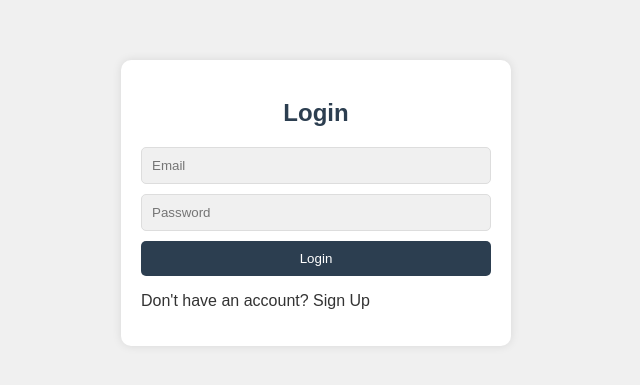
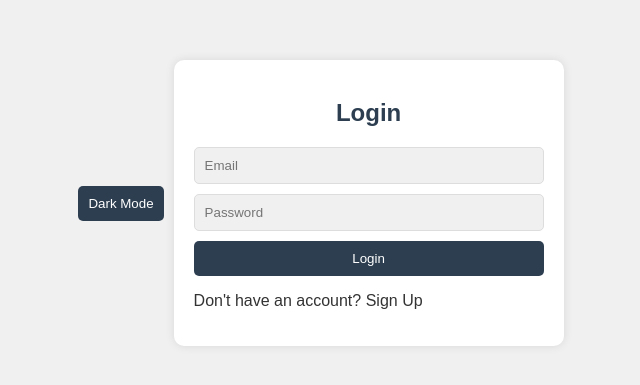
Before and after one commit to yejinj/RealtimeChatApp, a React (Create React App) app in the folder client/: page /login in a window 1280 px wide. Shown: the part 197-582 px from the top of the page, without its empty margins (324-964 px from the left). Built offline with nearby package versions, Linux system fonts and the light colour scheme.

Commit message:
[feat] 다크모드 UI 추가

```diff
--- a/client/src/App.css
+++ b/client/src/App.css
@@ -254,3 +254,67 @@ button:hover {
 .users-list-container div p strong {
   color: #333;
 }
+
+/* 헤더 스타일 */
+.app-header {
+  display: flex;
+  justify-content: flex-end;
+  padding: 10px;
+  background-color: transparent;
+}
+
+
+/* 다크모드 스타일 */
+.dark-mode {
+  background-color: #121212;
+  color: #ffffff;
+}
+
+.dark-mode .auth-container, .dark-mode .chat-container, .dark-mode .users-list-container {
+  background-color: #1e1e1e;
+  color: #e0e0e0;
+}
+
+.dark-mode h2, .dark-mode label, .dark-mode p, .dark-mode a {
+  color: #ffffff; /* 모든 텍스트를 선명하게 표시 */
+}
+
+.dark-mode input, .dark-mode textarea {
+  background-color: #333;
+  color: #ffffff;
+  border: 1px solid #555;
+}
+
+.dark-mode button {
+  background-color: #007bff;
+  color: #ffffff;
+  border: none;
+}
+
+.dark-mode button:hover {
+  background-color: #0056b3;
+}
+
+.dark-mode .login-link, .dark-mode a {
+  color: #007bff; /* 링크를 더 선명하게 */
+}
+
+.dark-mode .login-link:hover, .dark-mode a:hover {
+  color: #66a3ff; /* 호버 시 링크 색상 */
+}
+
+.dark-mode .message, .dark-mode .message p, .dark-mode .message strong {
+  color: #ffffff; /* 채팅 메시지 텍스트도 선명하게 */
+}
+
+.dark-mode .sent {
+  background-color: #2c2c2c;
+}
+
+.dark-mode .received {
+  background-color: #333;
+}
+
+.dark-mode .read-status {
+  color: #999; /* 읽음 상태도 명확하게 */
+}
--- a/client/src/App.js
+++ b/client/src/App.js
@@ -1,4 +1,4 @@
-import React from 'react';
+import React, { useState } from 'react';
 import { BrowserRouter as Router, Route, Routes } from 'react-router-dom';
 import Signup from './components/SignupComponent';
 import Login from './components/Login';
@@ -8,15 +8,26 @@ import UsersList from './components/UserList';
 import './App.css';
 
 function App() {
+  const [isDarkMode, setIsDarkMode] = useState(false);
+
+  const toggleDarkMode = () => {
+    setIsDarkMode(!isDarkMode);
+  };
+
   return (
     <Router>
-      <div className="app-container">
+      <div className={`app-container ${isDarkMode ? 'dark-mode' : ''}`}>
+        <header className="app-header">
+          <button className="dark-mode-toggle" onClick={toggleDarkMode}>
+            {isDarkMode ? 'Light Mode' : 'Dark Mode'}
+          </button>
+        </header>
         <Routes>
           <Route path="/signup" element={<Signup />} />
           <Route path="/login" element={<Login />} />
           <Route path="/chat" element={<Chat />} />
           <Route path="/profile" element={<Profile />} />
-          <Route path="/users" element={<UsersList />} /> {/* 사용자 목록 라우트 추가 */}
+          <Route path="/users" element={<UsersList />} />
           <Route path="/" element={<Login />} />
         </Routes>
       </div>
--- a/client/src/components/SignupComponent.js
+++ b/client/src/components/SignupComponent.js
@@ -10,19 +10,16 @@ function Signup() {
     confirmPassword: ''
   });
 
-  // 이메일 유효성 검사 함수
   const isValidEmail = (email) => {
     return /^[^\s@]+@[^\s@]+\.[^\s@]+$/.test(email);
   };
 
   const signup = async () => {
-    // 이메일 형식이 올바른지 확인
     if (!isValidEmail(signupForm.email)) {
       console.error('Invalid email format');
       return;
     }
 
-    // 비밀번호 확인
     if (signupForm.password !== signupForm.confirmPassword) {
       console.error('Passwords do not match');
       return;
@@ -48,7 +45,6 @@ function Signup() {
       const data = await response.json();
       console.log('Signup successful:', data);
 
-      // 성공적으로 회원가입하면 로그인 페이지로 이동
       navigate('/login');
     } catch (error) {
       console.error('Error during signup:', error);
@@ -84,7 +80,7 @@ function Signup() {
       />
       <button onClick={signup}>Signup</button>
       <p>
-        Already have an account? <a onClick={() => navigate('/login')}>Login</a>
+        Already have an account? <button className="login-link" onClick={() => navigate('/login')}>Login</button>
       </p>
     </div>
   );
```
Also changed, not shown: 1 other file (tests, documents, lock files or other folders).
